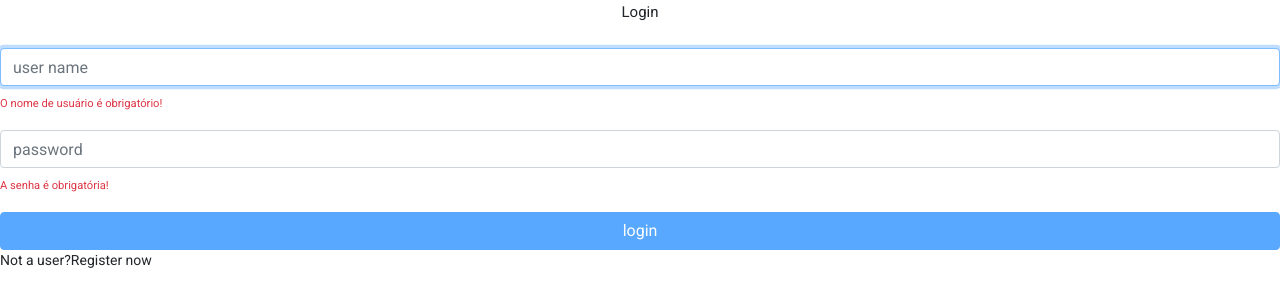
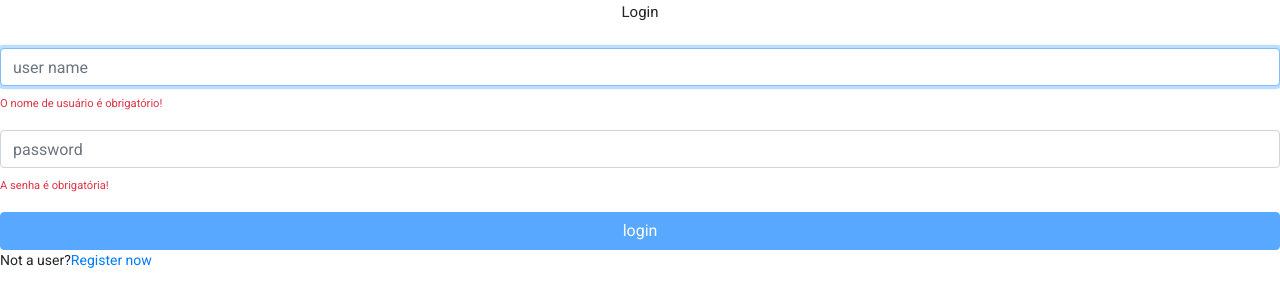
Before and after one commit to guilhermearmelo/elogroup, an Angular app in the folder elogroup-app/: page / in a window 1280 px wide. Shown: the top 306 px of the page. Built offline with nearby package versions, Linux system fonts and the light colour scheme.

Commit message:
Minor routing changes

```diff
--- a/elogroup-app/src/app/signin/signin.component.html
+++ b/elogroup-app/src/app/signin/signin.component.html
@@ -38,4 +38,4 @@
 
 </form>
 
-<p>Not a user?<a>Register now</a></p>
+<p>Not a user?<a [routerLink]="['signup']">Register now</a></p>
--- a/elogroup-app/src/app/signup.service.ts
+++ b/elogroup-app/src/app/signup.service.ts
@@ -23,4 +23,6 @@ export class SignupService {
     }
     return this.http.post(API_URL + '/api/usuario/' , userData);
   }
+
+
 }
--- a/elogroup-app/src/app/signup/signup.component.html
+++ b/elogroup-app/src/app/signup/signup.component.html
@@ -45,6 +45,7 @@ alfanumérico!
         </small>
     </div>
 
-    <button [disabled]="signUpForm.invalid || signUpForm.pending" class="btn btn-primary btn-block">Cadastrar</button>
+    <button [disabled]="signUpForm.invalid || signUpForm.pending" class="btn btn-primary btn-block" >Cadastrar</button>
 
+    <p>Já é usuário?<a [routerLink]="['']">Entre aqui!</a></p>
 </form>
```
